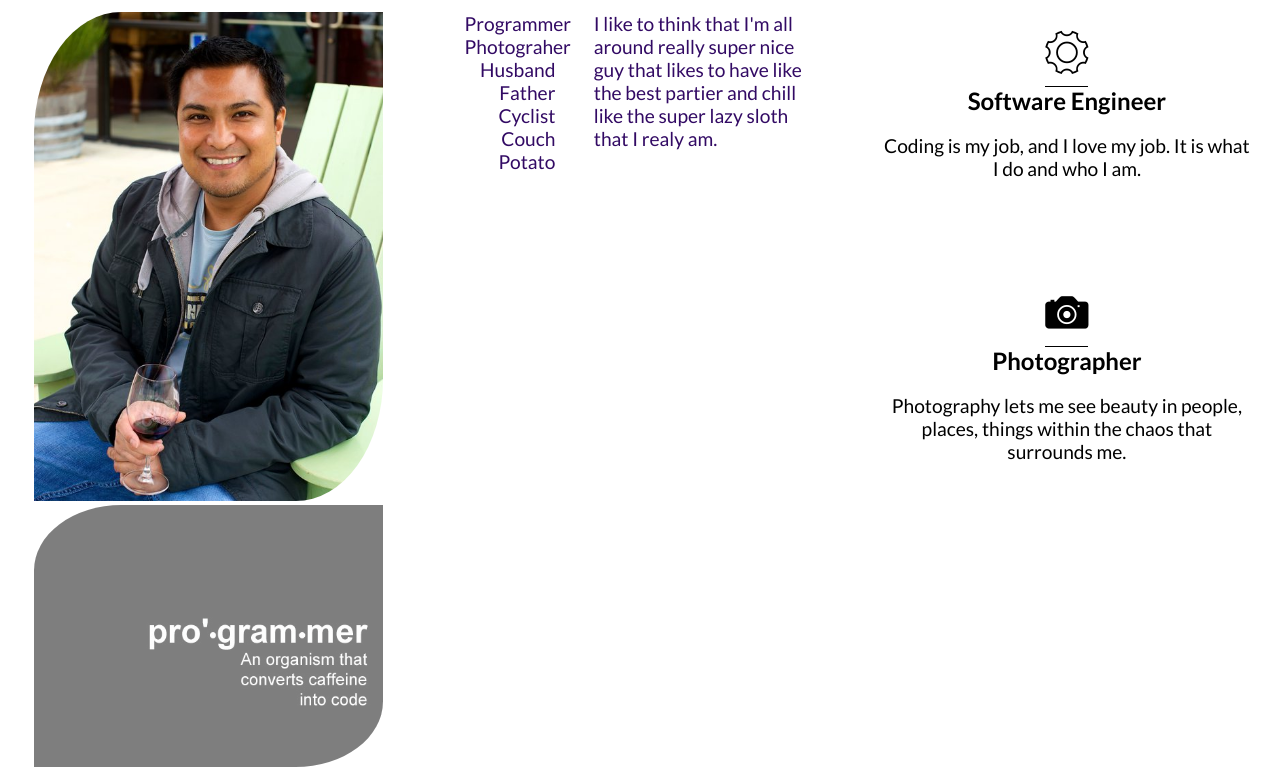
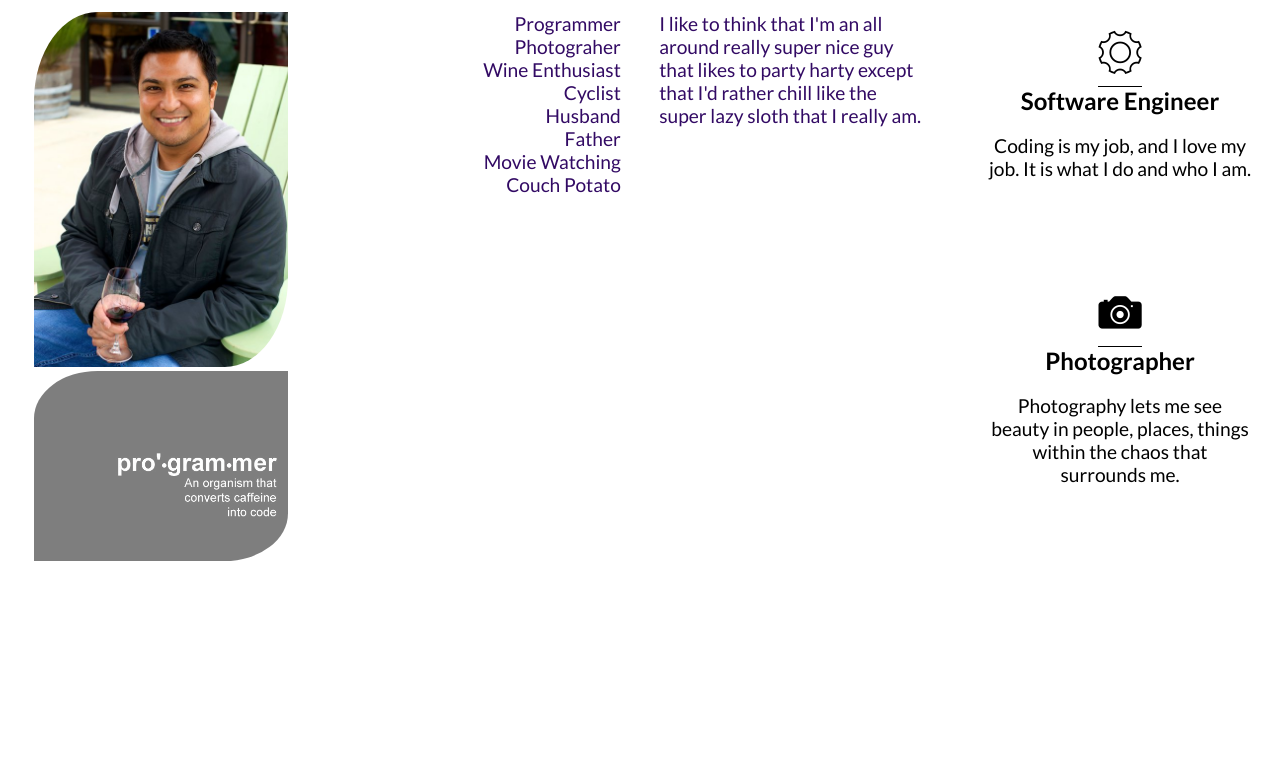
Before and after one commit to noel123iamme/Portfolio, a plain HTML site: page about.html in a window 1280 px wide. Shown: the part 46-817 px from the top of the page. Drawn offline with nearby package versions, Linux system fonts and the light colour scheme.

Commit message:
fix about personal text and some styling

```diff
--- a/about.html
+++ b/about.html
@@ -15,15 +15,15 @@
   <body class="about">
     <nav class="navbar"></nav>
     <div class="about-container container clearfix">
-      <section class="left-side-bar column third">
+      <section class="left-side-bar column fourth">
         <img src="assests/images/ProfilePic.jpg" class="profile-picture">
         <img src="assests/images/bIKmniC.jpg" class="quote">
       </section>
-      <section class="middle-bar column third">
-        <div class="attributes column third">Programmer<br>Photograher<br>Husband<br>Father<br>Cyclist<br>Couch Potato</div>
-        <div class="about-me column two-thirds">I like to think that I'm all around really super nice guy that likes to have like the best partier and chill like the super lazy sloth that I realy am.</div>
+      <section class="middle-bar column half">
+        <div class="attributes column half">Programmer<br>Photograher<br>Wine Enthusiast<br>Cyclist<br>Husband<br>Father<br>Movie Watching<br>Couch Potato</div>
+        <div class="about-me column half">I like to think that I'm an all around really super nice guy that likes to party harty except that I'd rather chill like the super lazy sloth that I really am.</div>
       </section>
-      <section class="selling-points column third flow-opposite"> <!-- selling points -->
+      <section class="selling-points column fourth flow-opposite"> <!-- selling points -->
           <a href="#" class="point-link">
             <div class="point engineer column">
               <span class="ion-ios-gear-outline"></span>
--- a/styles/main.css
+++ b/styles/main.css
@@ -130,7 +130,7 @@ a {
     clear: both;
 }
 
-@media (min-width: 640px) {
+@media (min-width: 780px) {
     html { font-size: 112%; }
 
     .column {
```
Also changed, not shown: assests/images/ProfilePicSq.jpg (added).
